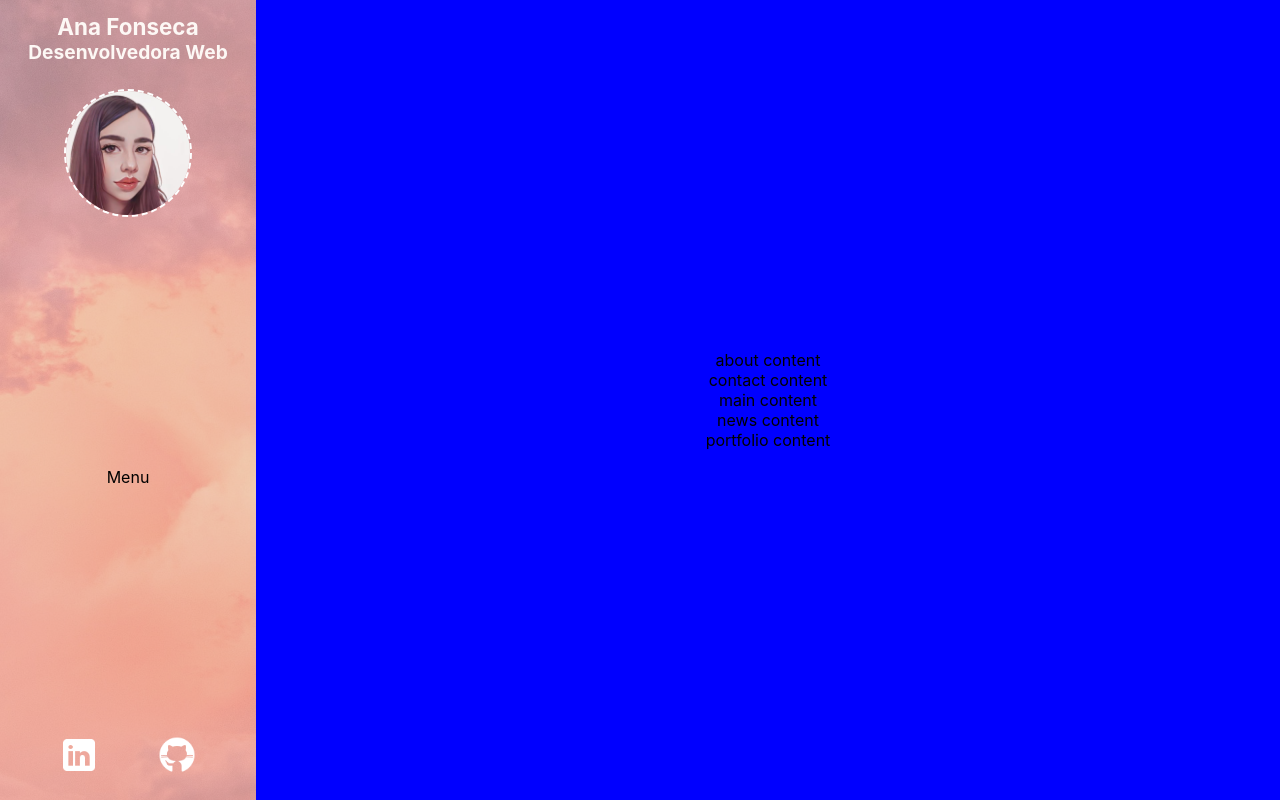
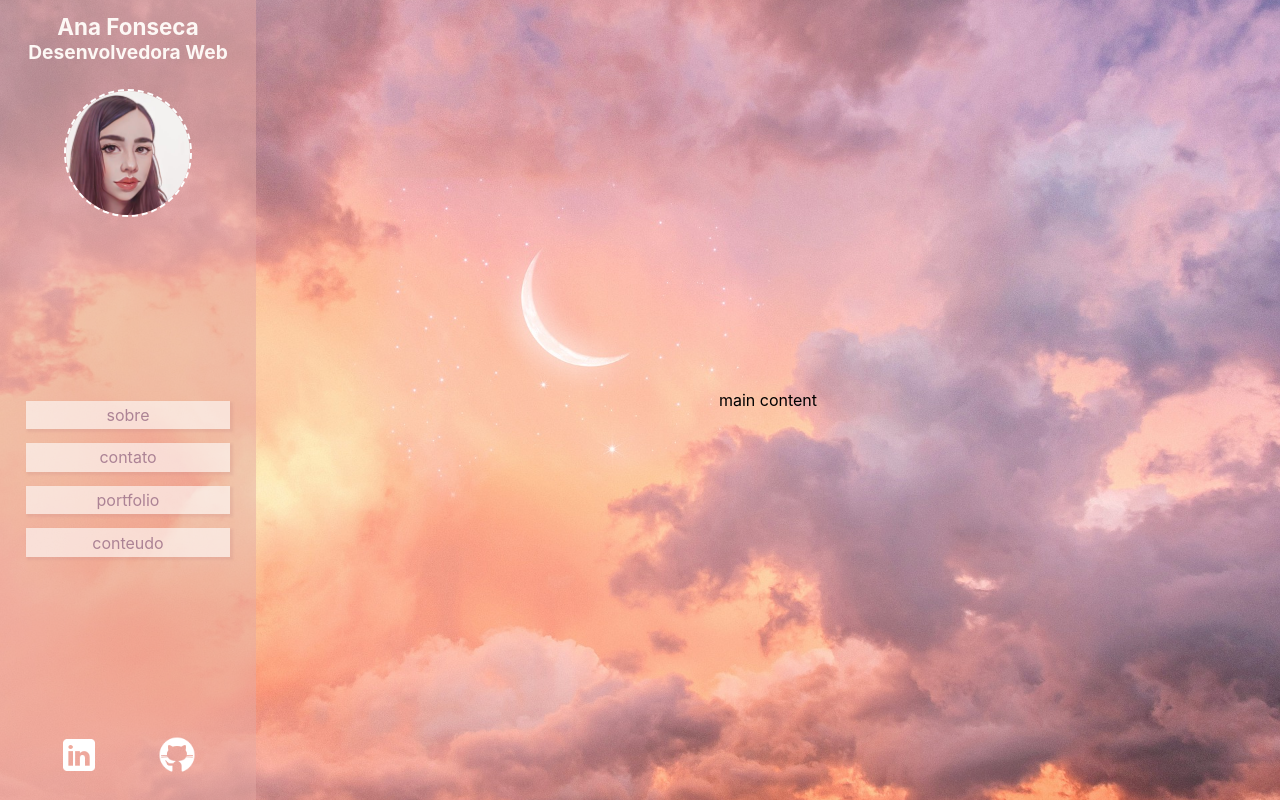
Before and after one commit to anafonck/portfolio-frontend, a React (Create React App) app: page / in a window 1280 px wide. Built offline with nearby package versions, Linux system fonts and the light colour scheme.

Commit message:
feat: Component Menu
Desenvolvendo o menu e sua navegacao

```diff
--- a/src/App.js
+++ b/src/App.js
@@ -2,13 +2,18 @@ import './App.css';
 import './styles/global.css'
 import Navbar from './components/Navbar';
 import Content from './components/Content';
+import PageContext from './config/contexts';
+import { useState } from 'react';
 
 function App() {
+  const [pageContent, setPageContent] = useState('main');
   return (
-    <div className="container-app">
-      <Navbar></Navbar>
-      <Content></Content>
-    </div>
+    <PageContext.Provider value={{ pageContent, setPageContent }}>
+      <div className="container-app">
+        <Navbar></Navbar>
+        <Content></Content>
+      </div>
+    </PageContext.Provider>
   );
 }
 
--- a/src/components/Content/index.js
+++ b/src/components/Content/index.js
@@ -1,18 +1,34 @@
 import './styles.css';
-import About from '../../pages/about'
-import Contact from '../../pages/contact'
-import Main from '../../pages/main'
-import News from '../../pages/news'
-import Portfolio from '../../pages/portfolio'
+import About from '../../pages/About'
+import Contact from '../../pages/Contact'
+import Main from '../../pages/Main'
+import News from '../../pages/News'
+import Portfolio from '../../pages/Portfolio';
+import BurguerMenu from '../../assets/hamburger-menu.png';
+import { useContext } from 'react';
+import PageContext from '../../config/contexts';
 
 const Content = () => {
+    const { pageContent } = useContext(PageContext);
+
     return (
         <div className='container-content'>
-            <About></About>
-            <Contact></Contact>
-            <Main></Main>
-            <News></News>
-            <Portfolio></Portfolio>
+            <img className='burguer-menu' src={BurguerMenu} alt='menu'></img>
+            {pageContent === 'main' &&
+                <Main></Main>
+            }
+            {pageContent === 'about' &&
+                <About></About>
+            }
+            {pageContent === 'contact' &&
+                <Contact></Contact>
+            }
+            {pageContent === 'portfolio' &&
+                <Portfolio></Portfolio>
+            }
+            {pageContent === 'news' &&
+                <News></News>
+            }
         </div>
     )
 }
--- a/src/components/Content/styles.css
+++ b/src/components/Content/styles.css
@@ -3,22 +3,34 @@
     flex-direction: column;
     align-items: center;
     justify-content: center;
-    background-color: blue;
 }
 
 @media (max-width: 480px) {
     .container-content {
         width: 100%;
         height: 100%;
-        background-color: yellow;
+        position: absolute;
     }
+
+    .burguer-menu {
+        position: relative;
+        bottom: 35%;
+        right: 40%;
+    }
+
 }
 
 @media (min-width: 481px) and (max-width: 768px) {
     .container-content {
         width: 100%;
         height: 100%;
-        background-color: yellowgreen;
+        position: absolute;
+    }
+
+    .burguer-menu {
+        position: relative;
+        bottom: 35%;
+        right: 40%;
     }
 }
 
@@ -27,6 +39,10 @@
         width: 100%;
         height: 80%;
     }
+
+    .container-content .burguer-menu {
+        display: none;
+    }
 }
 
 @media (min-width: 1025px) {
@@ -34,4 +50,8 @@
         width: 80%;
         height: 100%;
     }
+
+    .container-content .burguer-menu {
+        display: none;
+    }
 }
--- /dev/null
+++ b/src/components/Menu/index.js
@@ -0,0 +1,19 @@
+import './styles.css';
+import { useContext } from 'react';
+import PageContext from '../../config/contexts';
+
+const Menu = () => {
+    const { setPageContent } = useContext(PageContext);
+    return (
+        <div className='container-menu'>
+            <ul>
+                <li onClick={() => setPageContent('about')}>sobre</li>
+                <li onClick={() => setPageContent('contact')}>contato</li>
+                <li onClick={() => setPageContent('portfolio')}>portfolio</li>
+                <li onClick={() => setPageContent('news')}>conteudo</li>
+            </ul>
+        </div>
+    )
+}
+
+export default Menu
--- /dev/null
+++ b/src/components/Menu/styles.css
@@ -0,0 +1,47 @@
+.container-menu {
+    display: flex;
+    flex-direction: column;
+    align-items: center;
+    justify-content: center;
+    width: 100%;
+    height: 20%;
+}
+
+.container-menu ul {
+    display: flex;
+    flex-direction: column;
+    justify-content: space-between;
+    width: 80%;
+    height: 100%;
+    text-align: center;
+}
+
+.container-menu ul li {
+    margin-top: 2%;
+    padding: 2%;
+    box-shadow: 2px 2px 2px 1px rgba(196, 129, 130, 0.2);
+    background-color: rgba(255, 255, 255, 0.6);
+    color: #ac8395;
+}
+
+
+@media (max-width: 480px) {
+    .container-menu {
+        display: none;
+    }
+}
+
+@media (min-width: 481px) and (max-width: 768px) {
+    .container-menu {
+        display: none;
+    }
+}
+
+@media (min-width: 769px) and (max-width: 1024px) {
+    .container-menu {
+        display: none;
+    }
+}
+
+
+@media (min-width: 1025px) {}
--- a/src/components/Navbar/index.js
+++ b/src/components/Navbar/index.js
@@ -2,23 +2,32 @@ import './styles.css';
 import LinkedInIcon from '../../assets/linkedin-icon.png';
 import GithubIcon from '../../assets/github-icon.png'
 import ProfileImage from '../../assets/profile-img.jpeg';
+import Menu from '../Menu';
+import BurguerMenu from '../../assets/hamburger-menu.png';
+import { useContext } from 'react';
+import PageContext from '../../config/contexts';
+
 
 const Navbar = () => {
+    const { setPageContent } = useContext(PageContext);
     return (
-        <nav className='container-navbar'>
+        <div className='container-navbar'>
             <div className='personal-info'>
                 <h1>Ana Fonseca</h1>
                 <h2>Desenvolvedora Web</h2>
-                <img src={ProfileImage} alt='profile'></img>
+                <img
+                    src={ProfileImage}
+                    alt='profile'
+                    onClick={() => setPageContent('main')}
+                ></img>
             </div>
-            <div>
-                Menu
-            </div>
+            <Menu className='menu'></Menu>
+            <img className='burguer-menu' src={BurguerMenu} alt='menu'></img>
             <div className='social-icon'>
                 <img src={LinkedInIcon} alt='linkedin icon'></img>
                 <img src={GithubIcon} alt='github-icon'></img>
             </div>
-        </nav>
+        </div>
     )
 }
 
--- a/src/components/Navbar/styles.css
+++ b/src/components/Navbar/styles.css
@@ -26,6 +26,7 @@
     width: 50%;
     border-radius: 50%;
     margin-top: 10%;
+    cursor: pointer;
 }
 
 .social-icon {
@@ -82,4 +83,8 @@
         width: 20%;
         height: 100%;
     }
+
+    .burguer-menu {
+        display: none;
+    }
 }
--- /dev/null
+++ b/src/config/contexts.js
@@ -0,0 +1,5 @@
+import { createContext } from 'react';
+
+const PageContext = createContext({});
+
+export default PageContext;
--- a/src/styles/global.css
+++ b/src/styles/global.css
@@ -1,3 +1,11 @@
 .personal-info img {
     border: 2px dashed #ffffff;
 }
+
+.container-menu ul {
+    list-style: none;
+}
+
+.container-menu ul li {
+    cursor: pointer;
+}
```
Also changed, not shown: src/assets/hamburger-menu.png (added).
